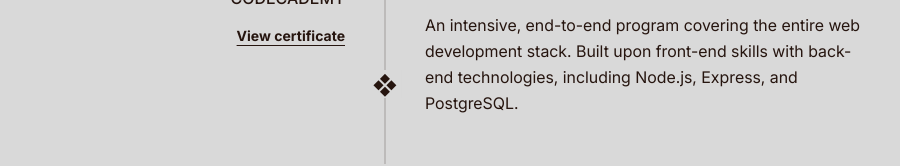
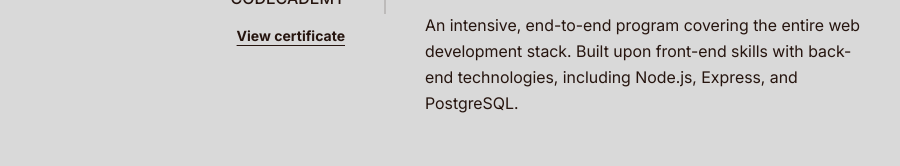
Before and after one commit to RicardoCasais404/personal-portfolio-v2, a Next.js app: page / in a window 1280 px wide. Shown: the part 3422-3588 px from the top of the page, without its empty margins (305-1205 px from the left). Built offline with nearby package versions, Linux system fonts and the light colour scheme.

Commit message:
Fixing the education timeline animation logic

```diff
--- a/src/components/Education.tsx
+++ b/src/components/Education.tsx
@@ -1,33 +1,12 @@
 "use client";
 
-import { motion, useScroll, useTransform } from "framer-motion";
-import { useRef } from "react";
 import { educationData, type EducationItem } from "@/data/content";
 import { cn } from "@/lib/utils";
 import { SectionWrapper } from "@/components/SectionWrapper";
 
 export function Education() {
-  const containerRef = useRef(null);
-
-  const { scrollYProgress } = useScroll({
-    target: containerRef,
-    // Começa quando o topo da lista chega ao meio do ecrã
-    // Acaba quando o fundo da lista chega ao meio do ecrã
-    offset: ["start center", "end center"],
-  });
-
-  // FÍSICA DO PONTO (Agora estável porque a secção não se mexe)
-  // 55px: Posição inicial (alinha com o texto da 1ª linha)
-  // calc(100% - 80px): Posição final (alinha com a zona do último item)
-  const pointTop = useTransform(
-    scrollYProgress,
-    [0, 1],
-    ["55px", "calc(100% - 80px)"]
-  );
-
   return (
-    // AQUI ESTÁ A CORREÇÃO: enableY={false}
-    // Isto impede a secção de flutuar, garantindo que o cálculo do scroll é exato.
+    // Mantemos o enableY={false} para estabilidade total
     <SectionWrapper
       id="education"
       enableY={false}
@@ -56,21 +35,33 @@ export function Education() {
         </div>
 
         {/* TIMELINE CONTAINER */}
-        <div ref={containerRef} className="relative">
-          {/* LINHA CENTRAL */}
-          <div className="absolute left-5 top-0 h-full w-px bg-[#26150f]/30 md:left-1/2 md:-translate-x-1/2">
-            {/* PONTO */}
-            <motion.div
-              style={{ top: pointTop }}
-              className="absolute left-1/2 -translate-x-1/2 -translate-y-1/2 z-10 flex justify-center"
-            >
+        <div className="relative">
+          {/*
+             A "PISTA" (TRACK) - A SOLUÇÃO MÁGICA
+             absolute: Posicionada relativamente à lista.
+             top-[55px]: Começa exatamente alinhada com o 1º Título.
+             bottom-[150px]: Acaba exatamente alinhada com a última Descrição.
+             left-[20px] / md:left-1/2: Posição horizontal correta.
+          */}
+          <div className="absolute left-5 top-[55px] bottom-[150px] w-px md:left-1/2 md:-translate-x-1/2">
+            {/* A LINHA VISÍVEL (Fundo) */}
+            <div className="absolute inset-0 w-full h-full bg-[#26150f]/30"></div>
+
+            {/* O PONTO STICKY */}
+            {/*
+               sticky top-1/2: O ponto tenta ficar sempre no centro do ecrã.
+               Como está preso dentro desta div (Pista), ele só desliza
+               do topo (55px) até ao fundo (bottom-150px).
+            */}
+            <div className="sticky top-1/2 -translate-x-1/2 -translate-y-1/2 z-10 flex justify-center">
               <span className="text-2xl text-[#26150f] leading-none bg-[#d9d9d9] px-1 pt-1">
                 ❖
               </span>
-            </motion.div>
+            </div>
           </div>
 
-          {/* LISTA */}
+          {/* LISTA DE ITENS */}
+          {/* pt-12 (48px) + um pouco de margem do texto dá os 55px visuais */}
           <div className="flex flex-col gap-12 md:gap-20 pt-12 pb-12">
             {educationData.items.map((item, index) => {
               return (
@@ -98,7 +89,7 @@ export function Education() {
   );
 }
 
-// Sub-componentes (iguais)
+// SUB-COMPONENTES
 function TimelineHeader({
   item,
   align,
```
